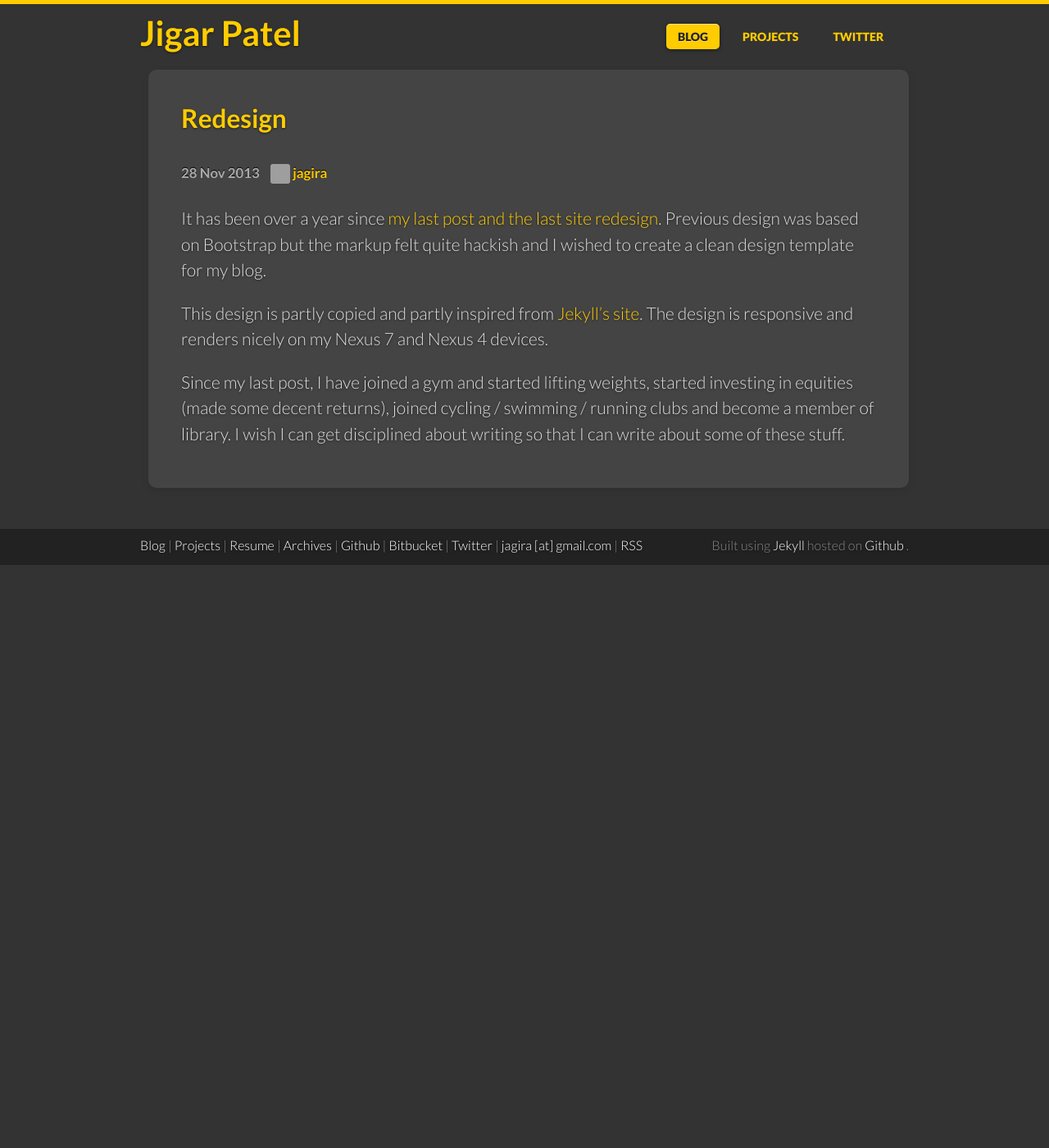
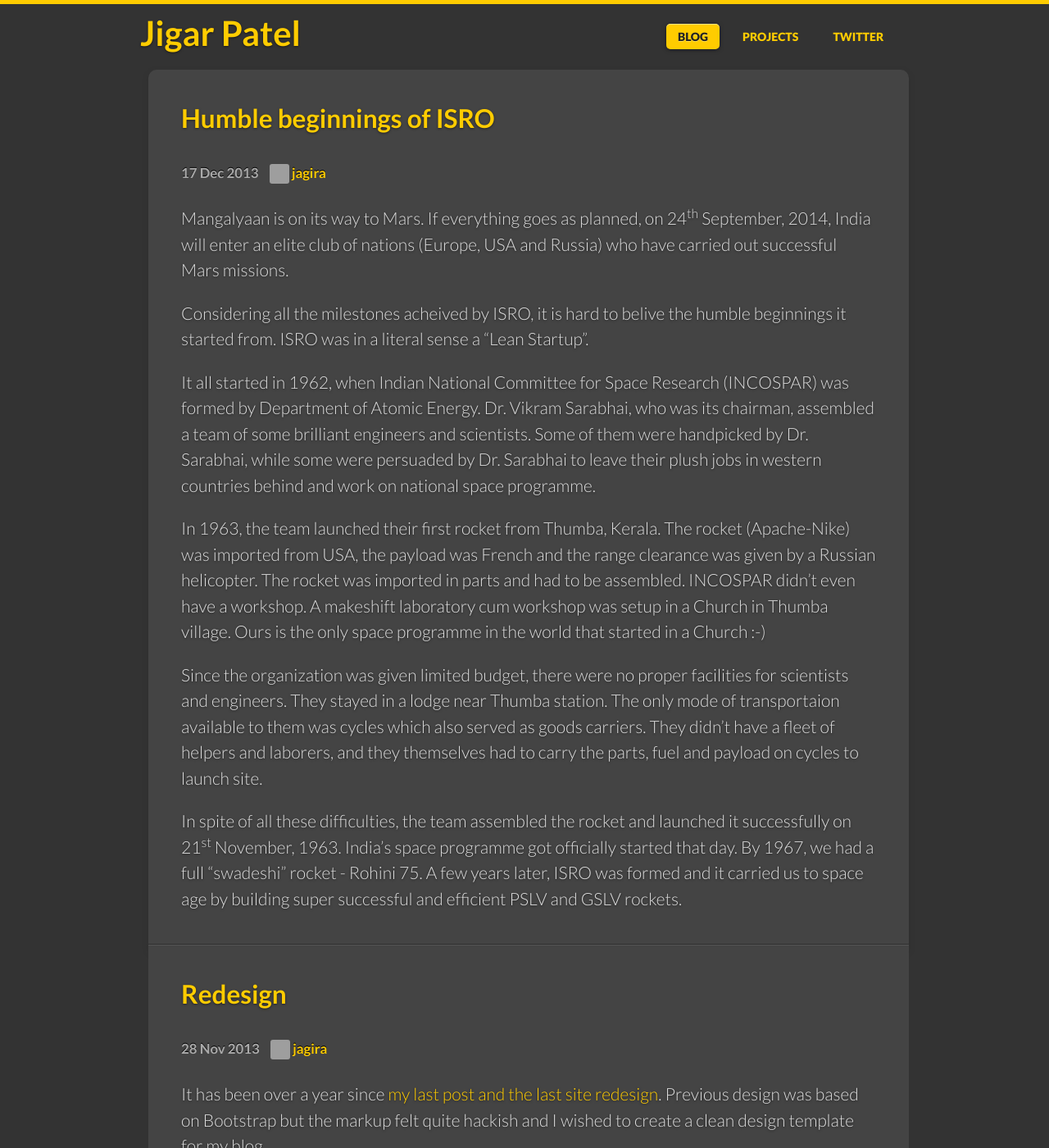
Before and after one commit to agentbigman/Agentbigman.github.io, a Jekyll site: the page built from blog/index.html, in a window 1280 px wide and 1400 px high. Shown: the whole window at 82% size. Built offline with Jekyll 4.4.1, drawn with Linux system fonts in a browser that asks for light colours; some web fonts are replaced; comment, search, counter and statistics services are not loaded; grey boxes are pictures that could not be loaded.

Commit message:
Fix favicon and add a post on ISRO's beginnings

```diff
--- a/_includes/top.html
+++ b/_includes/top.html
@@ -12,6 +12,6 @@
   <link rel="stylesheet" href="{{ site.url }}/css/gridism.css" />
   <link rel="stylesheet" href="{{ site.url }}/css/style.css" />
   <link rel="stylesheet" href="{{ site.url }}/css/pygments.css" />
-  <link rel="icon" type="image/x-icon" href="{{ site.url }}/favicon.png" />
+  <link rel="icon" type="image/x-icon" href="/favicon.png" />
   <script src="{{ site.url }}/js/modernizr-2.5.3.min.js"></script>
 </head>
--- /dev/null
+++ b/_posts/2013-12-17-humble-beginnings-of-isro.md
@@ -0,0 +1,41 @@
+---
+author: jagira
+date: '2013-12-17'
+layout: post
+title: Humble beginnings of ISRO
+---
+
+Mangalyaan is on its way to Mars. If everything goes as planned, on
+24<sup>th</sup> September, 2014, India will enter an elite club of
+nations (Europe, USA and Russia) who have carried out successful Mars missions.
+
+Considering all the milestones acheived by ISRO, it is hard to belive
+the humble beginnings it started from. ISRO was in a literal sense a
+"Lean Startup".
+
+It all started in 1962, when Indian National Committee for Space
+Research (INCOSPAR) was formed by Department of Atomic Energy. Dr.
+Vikram Sarabhai, who was its chairman, assembled a team of some
+brilliant engineers and scientists. Some of them were handpicked by Dr.
+Sarabhai, while some were persuaded by Dr. Sarabhai to leave their plush
+jobs in western countries behind and work on national space programme.
+
+In 1963, the team launched their first rocket from Thumba, Kerala. The rocket (Apache-Nike) was
+imported from USA, the payload was French and the range clearance was
+given by a Russian helicopter. The rocket was imported in parts and had
+to be assembled. INCOSPAR didn't even have a workshop. A makeshift
+laboratory cum workshop was setup in a Church in Thumba village. Ours is
+the only space programme in the world that started in a Church :-)
+
+Since the organization was given limited budget, there were no proper
+facilities for scientists and engineers. They stayed in a lodge near
+Thumba station. The only mode of transportaion available to them was
+cycles which also served as goods carriers. They didn't have a fleet of
+helpers and laborers, and they themselves had to carry the parts, fuel and payload on cycles to launch site.
+
+In spite of all these difficulties, the team assembled the rocket and
+launched it successfully on 21<sup>st</sup> November, 1963. India's
+space programme got officially started that day. By 1967, we had a full
+"swadeshi" rocket - Rohini 75. A few years later, ISRO was formed and it
+carried us to space age by building super successful and efficient PSLV
+and GSLV rockets.
```
Also changed, not shown: favicon.png (added).
